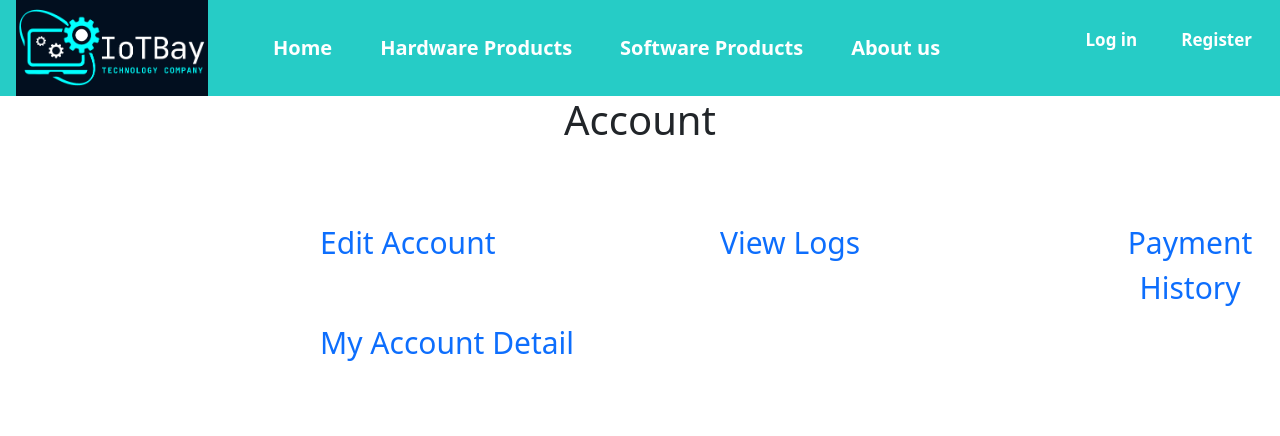
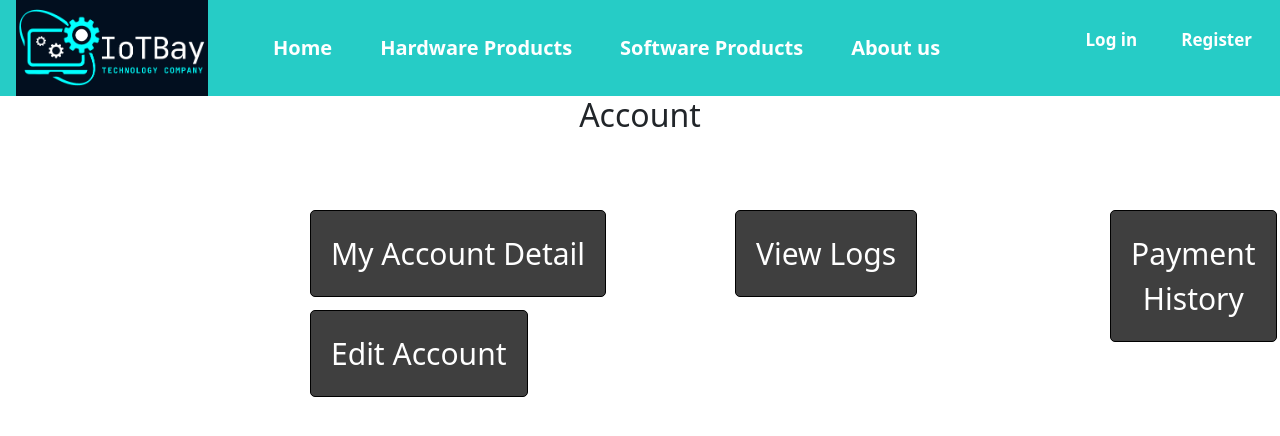
Before and after one commit to Taehexnlee/iotbay_demo, a React (Create React App) app: page /accountPage in a window 1280 px wide. Shown: the top 436 px of the page. Built offline with nearby package versions, Linux system fonts and the light colour scheme.

Commit message:
account page ready

```diff
--- a/src/App.css
+++ b/src/App.css
@@ -539,22 +539,30 @@ background: rgba(0, 0, 0, 0.5);
 .content-display1 {
   position: absolute;
   inset-inline-start: 300px;
-  inset-block-start: 200px;
+  inset-block-start: 300px;
+  color: #ffffff;
   font-size: 30px;
+  text-align: center;
   margin: 10px;
-  padding: 10px;
-  text-align: center;
+  padding: 20px;
+  background-color: #3f3f3f;
+  border: 1px solid #000000;
+  border-radius: 5px;
   text-decoration: none;
 }
 
 .content-display2 {
   position: absolute;
   inset-inline-start: 300px;
-  inset-block-start: 300px;
+  inset-block-start: 200px;
+  color: #ffffff;
   font-size: 30px;
+  text-align: center;
   margin: 10px;
-  padding: 10px;
-  text-align: center;
+  padding: 20px;
+  background-color: #3f3f3f;
+  border: 1px solid #000000;
+  border-radius: 5px;
   text-decoration: none;
 }
 
@@ -562,21 +570,28 @@ background: rgba(0, 0, 0, 0.5);
   position: absolute;
   inset-inline-start: 1100px;
   inset-block-start: 200px;
+  color: #ffffff;
   font-size: 30px;
   text-align: center;
   margin: 10px;
-  padding: 10px;
+  padding: 20px;
+  background-color: #3f3f3f;
+  border: 1px solid #000000;
+  border-radius: 5px;
   text-decoration: none;
-  float: inline-end;
 }
 
 .content-display4 {
   position: absolute;
-  inset-inline-start: 700px;
+  inset-inline-start: 725px;
   inset-block-start: 200px;
+  color: #ffffff;
   font-size: 30px;
   text-align: center;
   margin: 10px;
-  padding: 10px;
+  padding: 20px;
+  background-color: #3f3f3f;
+  border: 1px solid #000000;
+  border-radius: 5px;
   text-decoration: none;
 }
--- a/src/layout/Navbar.js
+++ b/src/layout/Navbar.js
@@ -50,7 +50,7 @@ const Navbar = () => {
                 ) : (
                     <>
                         <li>
-                            <Link to="/PaymentPage"className="login-button view-account-button">My Account</Link>
+                            <Link to="/accountPage"className="login-button view-account-button">My Account</Link>
                         </li>
                         <li>
                             <button onClick={handleLogout} className="login-button logout-button">Logout</button>
--- a/src/pages/AccountPage.js
+++ b/src/pages/AccountPage.js
@@ -4,7 +4,7 @@ const AccountPage = () => {
 
   return (
     <div>
-      <h1>Account</h1>
+      <h2>Account</h2>
         <Link to="/edit" className="content-display1">Edit Account</Link>
         <Link to="/view" className="content-display2">My Account Detail</Link>
         <Link to="/paymentHistory" className="content-display3">Payment History</Link>
--- a/src/pages/PaymentHistory.js
+++ b/src/pages/PaymentHistory.js
@@ -1,42 +1,25 @@
-import React, { useEffect, useState } from 'react';
+import React, { useState, useEffect } from 'react';
 import axios from 'axios';
 
-const PaymentHistory = () => {
-    const [payments, setPayments] = useState([]);
-
-    useEffect(() => {
-        axios.get('http://localhost:8080/api/payments')
-            .then(response => {
-                setPayments(response.data);
-            })
-            .catch(error => {
-                console.error('Error fetching payment history:', error);
-            });
-    }, []);
+const paymentHistory = () => {
 
     return (
-        <div>
+        <div className="order-details">
             <h2>Payment History</h2>
-            <table>
-                <thead>
-                    <tr>
-                        <th>Date</th>
-                        <th>Amount</th>
-                        <th>Status</th>
-                    </tr>
-                </thead>
-                <tbody>
-                    {payments.map((payment) => (
-                        <tr key={payment.id}>
-                            <td>{new Date(payment.date).toLocaleDateString()}</td>
-                            <td>${payment.amount.toFixed(2)}</td>
-                            <td>{payment.status}</td>
-                        </tr>
-                    ))}
-                </tbody>
-            </table>
+                <div className="order-info">
+                    <p>Order Info</p>
+                </div>
+                <div className="delivery-info">
+                    <p>Delivery Info</p>
+                </div>
+                <div className="item-info">
+                    <p>Item Info</p>
+                </div>
+                <div className="payment-info">
+                    <p>Payment Info</p>
+                </div>
         </div>
     );
 };
 
-export default PaymentHistory;
+export default paymentHistory;
--- a/src/pages/success.js
+++ b/src/pages/success.js
@@ -10,7 +10,8 @@ export default function PaymentSuccess() {
         </header>
 
         <main>
-          <p class="hometext">Payment Success!</p>
+          <p class="hometext">Saving changes successful!</p>
+          <Link to="/accountPage" className="btn btn-success w-100">Go back to My Account</Link>
         </main>
 
       </div>
--- a/src/users/EditUser.js
+++ b/src/users/EditUser.js
@@ -1,6 +1,6 @@
 import React, { useState, useEffect } from "react";
 import axios from "axios";
-import { Link, useNavigate } from "react-router-dom";
+import { useNavigate } from "react-router-dom";
 
 const EditUser = () => {
   const navigate = useNavigate();
@@ -69,7 +69,7 @@ const EditUser = () => {
         `http://localhost:8080/user/${user.id}`,
         user
       );
-      navigate(`/view`);
+      navigate(`/success`);
       console.log("Response from server:", response.data);
       return response.data;
     } catch (error) {
```
